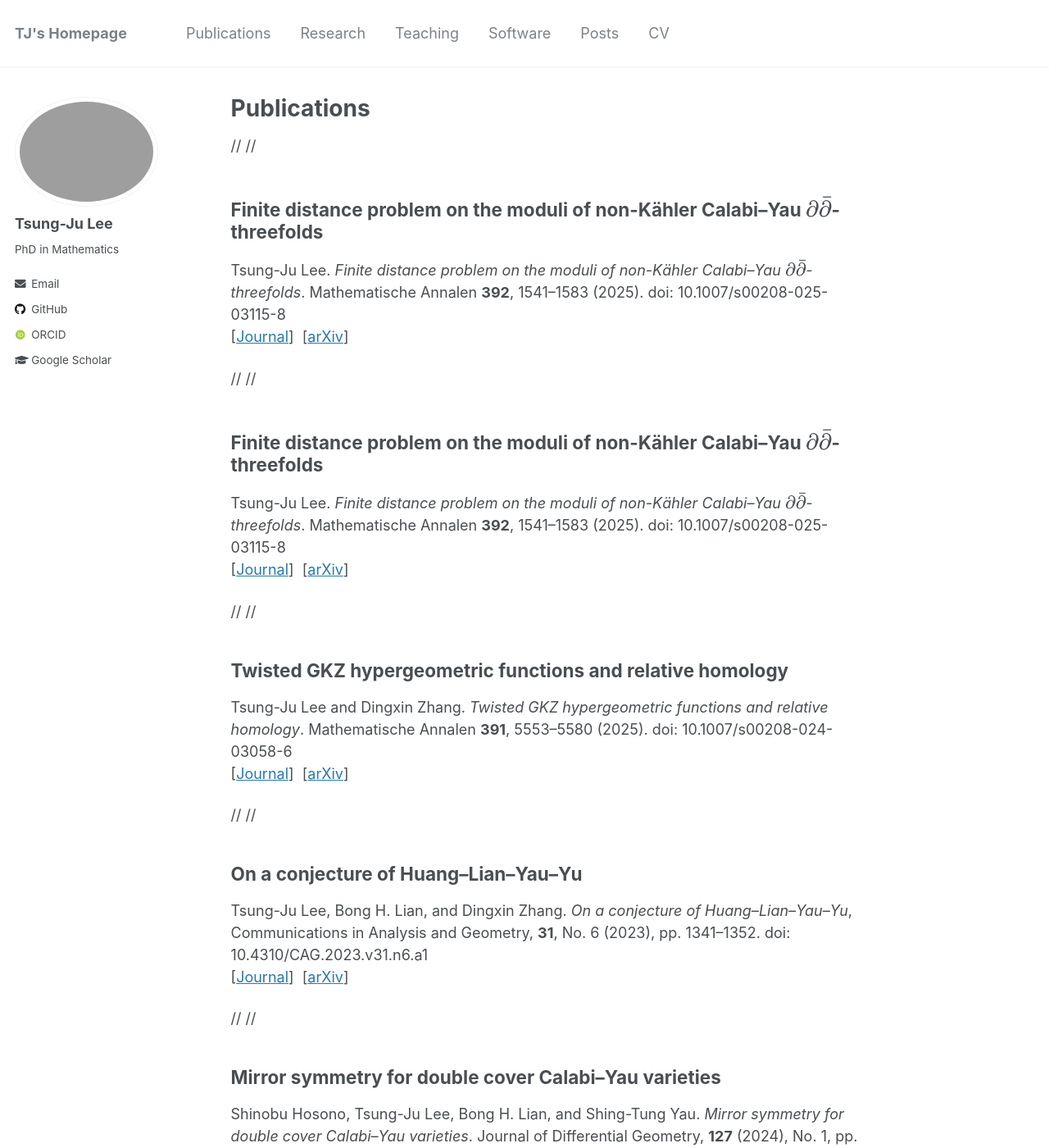
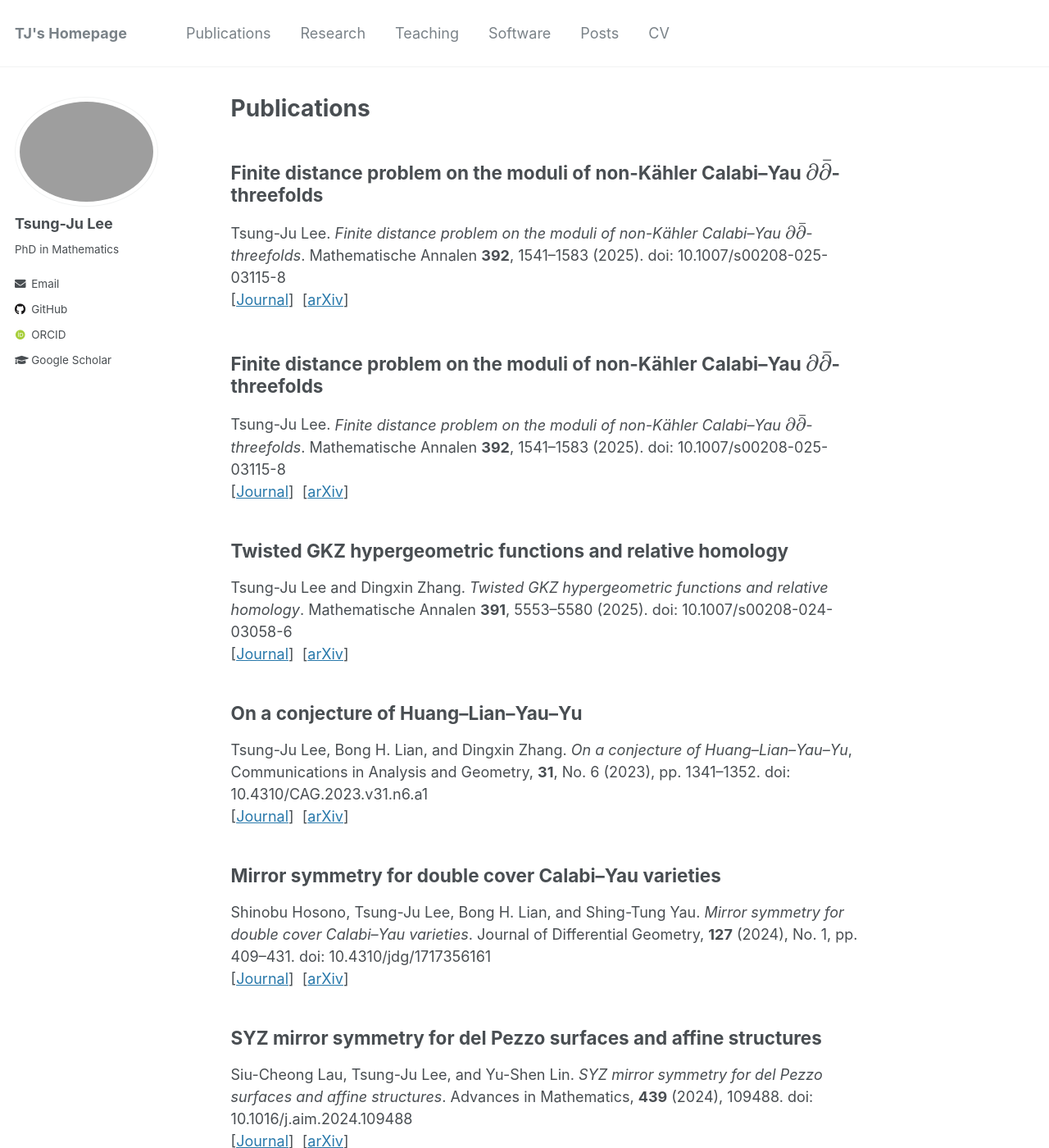
Before and after one commit to yusd24/yusd24.github.io, a Jekyll site: the page built from _pages/publications.md, in a window 1280 px wide and 1400 px high. Shown: the whole window at 82% size. Built offline with Jekyll 4.4.1, drawn with Linux system fonts in a browser that asks for light colours; some web fonts are replaced; formulas are drawn with MathJax 3; some of the changed text lies outside the part shown.

Commit message:
Update publications.md

```diff
--- a/_pages/publications.md
+++ b/_pages/publications.md
@@ -11,27 +11,6 @@
 
 {% include base_path %}
 
-<!-- New style rendering if publication categories are defined -->
-{% if site.publication_category %}
-  {% for category in site.publication_category  %}
-    {% assign title_shown = false %}
-    {% for post in site.publications reversed %}
-      {% if post.category != category[0] %}
-        {% continue %}
-      {% endif %}
-      {% unless title_shown %}
-        <h2>{{ category[1].title }}</h2><hr />
-        {% assign title_shown = true %}
-      {% endunless %}
-      {% include archive-single.html %}
-    {% endfor %}
-  {% endfor %}
-{% else %}
-  {% for post in site.publications reversed %}
-    {% include archive-single.html %}
-  {% endfor %}
-{% endif %}
-
-// {% for post in site.publications reversed %}
-//   {% include archive-single.html %}
-// {% endfor %}
+{% for post in site.publications reversed %}
+   {% include archive-single.html %}
+{% endfor %}
```
